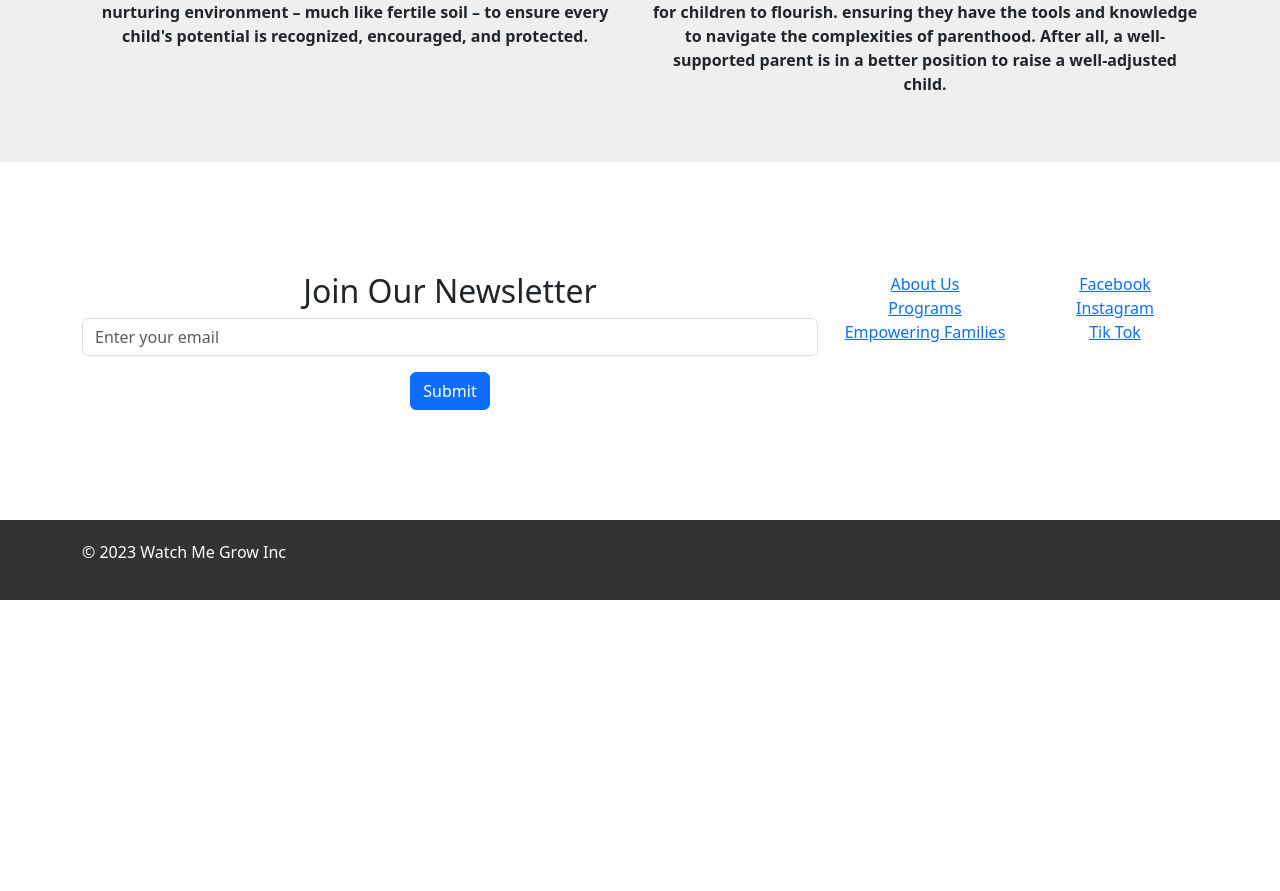
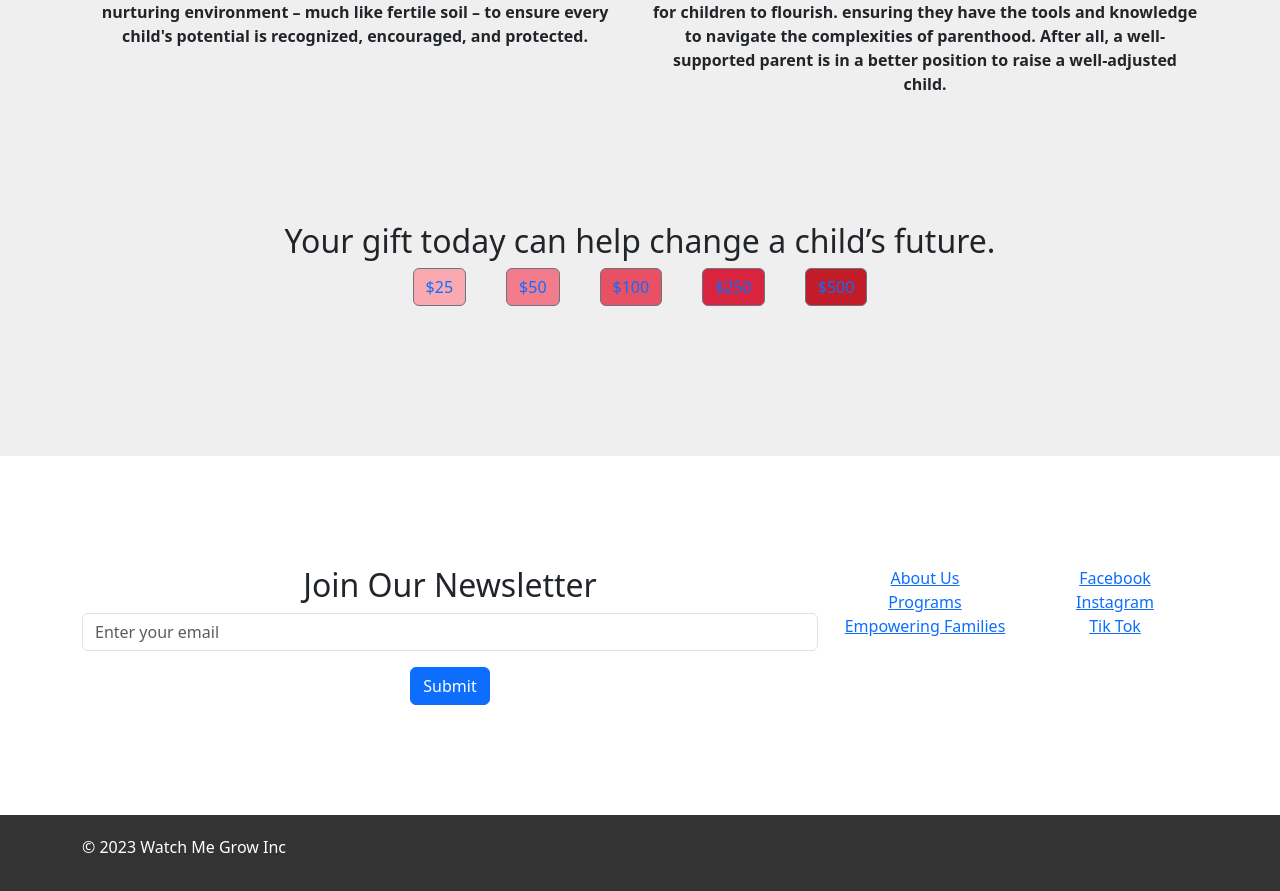
Before and after one commit to Jsmithseo/WatchMeGrowV2, a Next.js app: page / in a window 1280 px wide. Shown: the part 1966-2857 px from the top of the page. Before the commit the page ends 2566 px from the top, so only its background shows below. Built offline with nearby package versions, Linux system fonts and the light colour scheme.

Commit message:
adjust color to links for donation buttons

```diff
--- a/pages/components/SecondMainTwoColumnLayout.js
+++ b/pages/components/SecondMainTwoColumnLayout.js
@@ -1,6 +1,6 @@
 import React from 'react';
 import { Container, Row, Col, Button } from 'reactstrap';
-
+import AboutCenterAlignedButtons from './AboutCenterAlignedButtons';
 
 const buttonStyle = {
   align: 'center',
@@ -64,6 +64,7 @@ const SecondMainTwoColumnLayout = () => {
             </p>
           </Col>
         </Row>
+        <AboutCenterAlignedButtons/>
       </Container>
     </div>
   );
```
